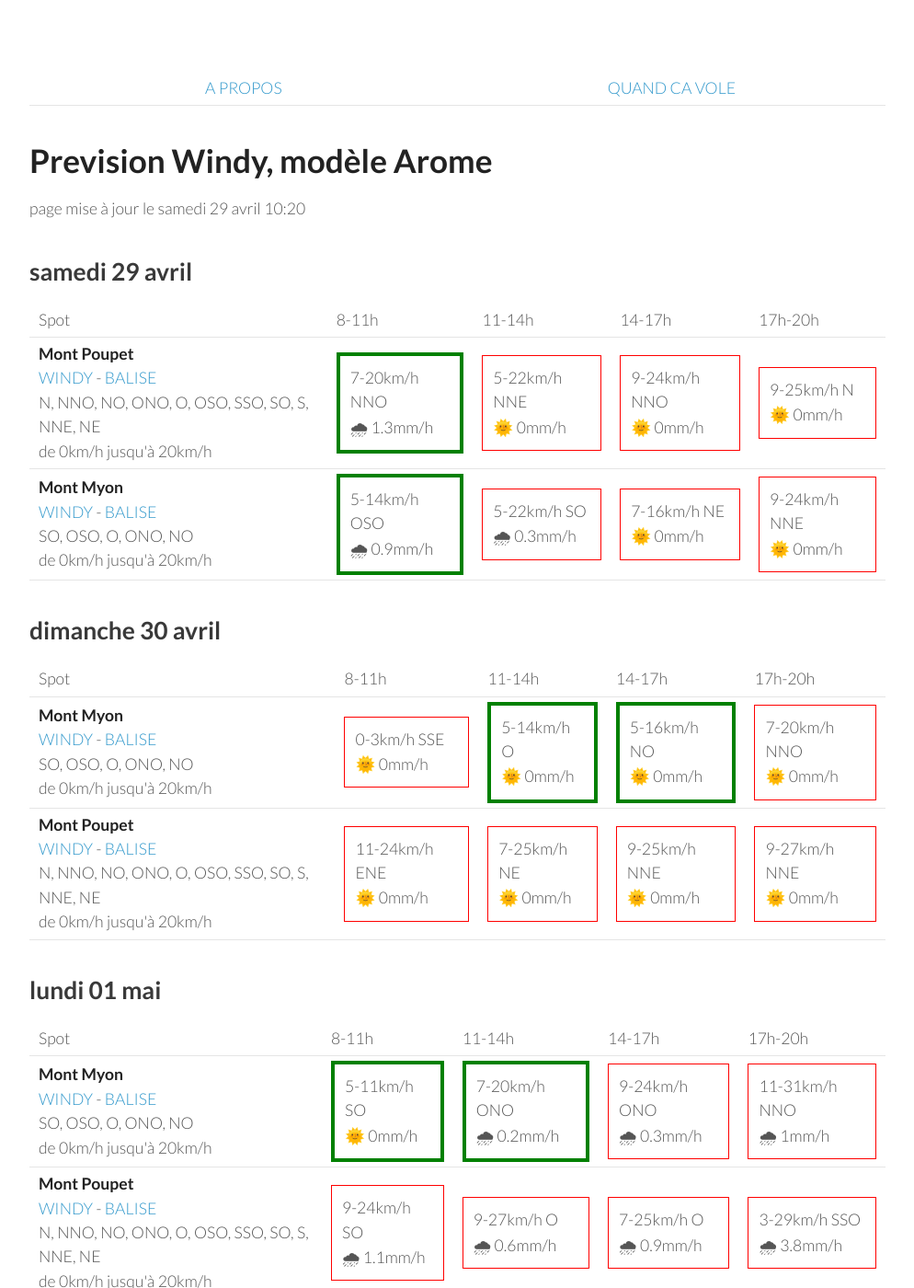
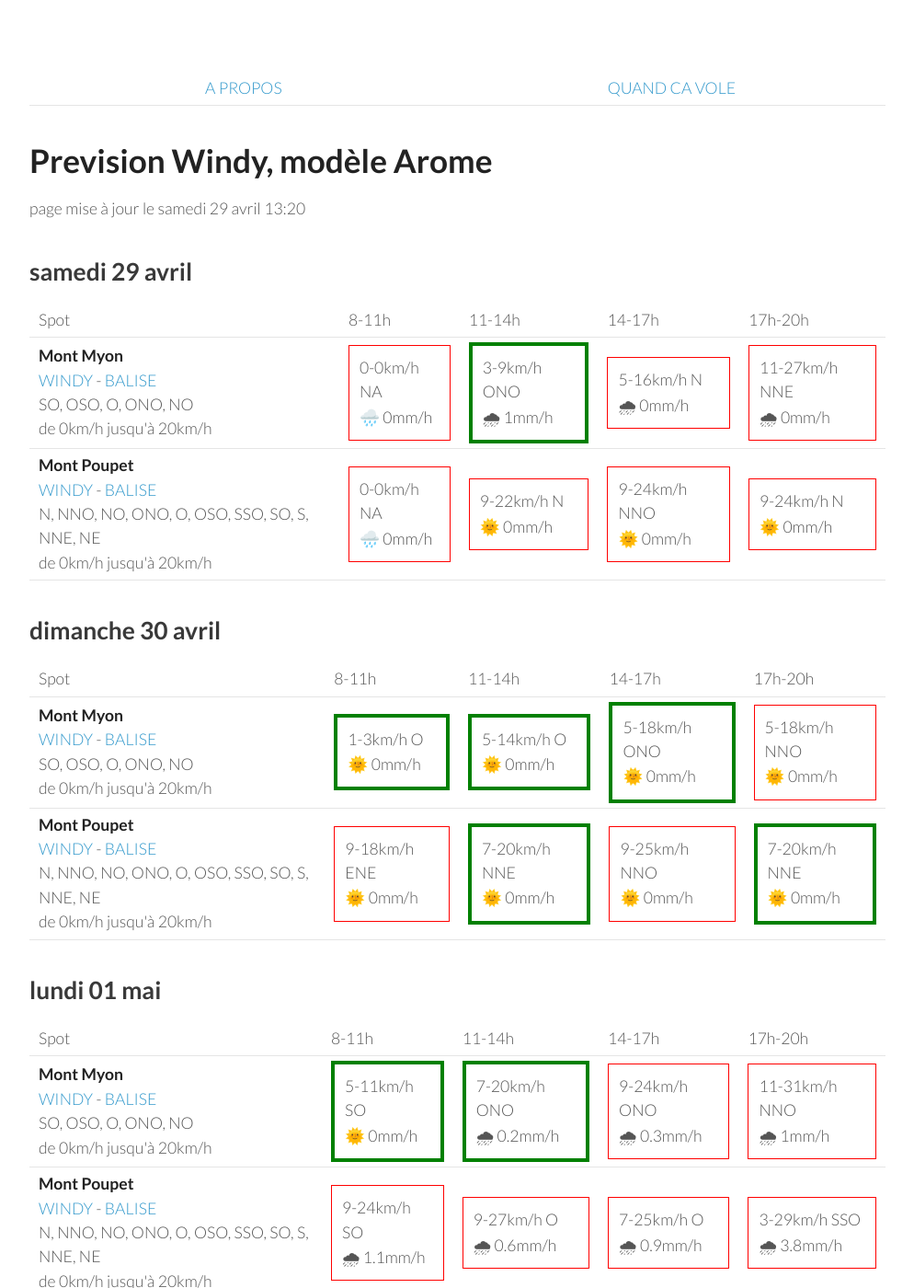
Before and after one commit to parapente-dans-le-nord/parapente-dans-le-nord.github.io, a Jekyll site: the page built from jura.markdown, in a window 1280 px wide and 1400 px high. Shown: the whole window at 92% size, without its empty margins (26-1020 px from the left). Built offline with Jekyll 4.4.1, drawn with Linux system fonts in a browser that asks for light colours.

Commit message:
update index.markdown

```diff
--- a/jura.markdown
+++ b/jura.markdown
@@ -7,7 +7,7 @@ title:  "Tous les spots"
 {: .links}
 
 # Prevision Windy, modèle Arome
-page mise à jour le samedi 29 avril 10:20
+page mise à jour le samedi 29 avril 13:20
 
 ## samedi 29 avril
 
@@ -22,23 +22,21 @@ page mise à jour le samedi 29 avril 10:20
       <td>17h-20h</td>
     </tr>
 <tr>
-        <td><strong>Mont Poupet</strong><br><a href="https://windy.com/46.970/5.876?46.541,5.876,8">WINDY</a> - <span class=""><a href="http://www.balisemeteo.com/balise.php?idBalise=92">BALISE</a> </span><br> <span class="vent-favorable">N, NNO, NO, ONO, O, OSO, SSO, SO, S, NNE, NE</span><br><span class="force-vent">de 0km/h jusqu'à 20km/h</span> </td>
+        <td><strong>Mont Myon</strong><br><a href="https://windy.com/46.331/5.397?45.898,5.394,8,m:eWoagj8">WINDY</a> - <span class=""><a href="http://www.balisemeteo.com/balise.php?idBalise=70">BALISE</a> </span><br> <span class="vent-favorable">SO, OSO, O, ONO, NO</span><br><span class="force-vent">de 0km/h jusqu'à 20km/h</span> </td>
 
-            <td><div class="flyable"><p>7-20km/h NNO</p><p>🌧 1.3mm/h</p></div></td>
-            <td><div class="not-flyable"><p>5-22km/h NNE</p><p>🌞 0mm/h</p></div></td>
-            <td><div class="not-flyable"><p>9-24km/h NNO</p><p>🌞 0mm/h</p></div></td>
-            <td><div class="not-flyable"><p>9-25km/h N</p><p>🌞 0mm/h</p></div></td>
-
+            <td><div class="not-flyable"><p>0-0km/h NA</p><p>🌧️ 0mm/h</p></div></td>
+            <td><div class="flyable"><p>3-9km/h ONO</p><p>🌧 1mm/h</p></div></td>
+            <td><div class="not-flyable"><p>5-16km/h N</p><p>🌧 0mm/h</p></div></td>
+            <td><div class="not-flyable"><p>11-27km/h NNE</p><p>🌧 0mm/h</p></div></td>
 
     </tr>
 <tr>
-        <td><strong>Mont Myon</strong><br><a href="https://windy.com/46.331/5.397?45.898,5.394,8,m:eWoagj8">WINDY</a> - <span class=""><a href="http://www.balisemeteo.com/balise.php?idBalise=70">BALISE</a> </span><br> <span class="vent-favorable">SO, OSO, O, ONO, NO</span><br><span class="force-vent">de 0km/h jusqu'à 20km/h</span> </td>
+        <td><strong>Mont Poupet</strong><br><a href="https://windy.com/46.970/5.876?46.541,5.876,8">WINDY</a> - <span class=""><a href="http://www.balisemeteo.com/balise.php?idBalise=92">BALISE</a> </span><br> <span class="vent-favorable">N, NNO, NO, ONO, O, OSO, SSO, SO, S, NNE, NE</span><br><span class="force-vent">de 0km/h jusqu'à 20km/h</span> </td>
 
-            <td><div class="flyable"><p>5-14km/h OSO</p><p>🌧 0.9mm/h</p></div></td>
-            <td><div class="not-flyable"><p>5-22km/h SO</p><p>🌧 0.3mm/h</p></div></td>
-            <td><div class="not-flyable"><p>7-16km/h NE</p><p>🌞 0mm/h</p></div></td>
-            <td><div class="not-flyable"><p>9-24km/h NNE</p><p>🌞 0mm/h</p></div></td>
-
+            <td><div class="not-flyable"><p>0-0km/h NA</p><p>🌧️ 0mm/h</p></div></td>
+            <td><div class="not-flyable"><p>9-22km/h N</p><p>🌞 0mm/h</p></div></td>
+            <td><div class="not-flyable"><p>9-24km/h NNO</p><p>🌞 0mm/h</p></div></td>
+            <td><div class="not-flyable"><p>9-24km/h N</p><p>🌞 0mm/h</p></div></td>
 
     </tr>
 
@@ -60,20 +58,20 @@ page mise à jour le samedi 29 avril 10:20
 <tr>
         <td><strong>Mont Myon</strong><br><a href="https://windy.com/46.331/5.397?45.898,5.394,8,m:eWoagj8">WINDY</a> - <span class=""><a href="http://www.balisemeteo.com/balise.php?idBalise=70">BALISE</a> </span><br> <span class="vent-favorable">SO, OSO, O, ONO, NO</span><br><span class="force-vent">de 0km/h jusqu'à 20km/h</span> </td>
 
-            <td><div class="not-flyable"><p>0-3km/h SSE</p><p>🌞 0mm/h</p></div></td>
+            <td><div class="flyable"><p>1-3km/h O</p><p>🌞 0mm/h</p></div></td>
             <td><div class="flyable"><p>5-14km/h O</p><p>🌞 0mm/h</p></div></td>
-            <td><div class="flyable"><p>5-16km/h NO</p><p>🌞 0mm/h</p></div></td>
-            <td><div class="not-flyable"><p>7-20km/h NNO</p><p>🌞 0mm/h</p></div></td>
+            <td><div class="flyable"><p>5-18km/h ONO</p><p>🌞 0mm/h</p></div></td>
+            <td><div class="not-flyable"><p>5-18km/h NNO</p><p>🌞 0mm/h</p></div></td>
 
 
     </tr>
 <tr>
         <td><strong>Mont Poupet</strong><br><a href="https://windy.com/46.970/5.876?46.541,5.876,8">WINDY</a> - <span class=""><a href="http://www.balisemeteo.com/balise.php?idBalise=92">BALISE</a> </span><br> <span class="vent-favorable">N, NNO, NO, ONO, O, OSO, SSO, SO, S, NNE, NE</span><br><span class="force-vent">de 0km/h jusqu'à 20km/h</span> </td>
 
-            <td><div class="not-flyable"><p>11-24km/h ENE</p><p>🌞 0mm/h</p></div></td>
-            <td><div class="not-flyable"><p>7-25km/h NE</p><p>🌞 0mm/h</p></div></td>
-            <td><div class="not-flyable"><p>9-25km/h NNE</p><p>🌞 0mm/h</p></div></td>
-            <td><div class="not-flyable"><p>9-27km/h NNE</p><p>🌞 0mm/h</p></div></td>
+            <td><div class="not-flyable"><p>9-18km/h ENE</p><p>🌞 0mm/h</p></div></td>
+            <td><div class="flyable"><p>7-20km/h NNE</p><p>🌞 0mm/h</p></div></td>
+            <td><div class="not-flyable"><p>9-25km/h NNO</p><p>🌞 0mm/h</p></div></td>
+            <td><div class="flyable"><p>7-20km/h NNE</p><p>🌞 0mm/h</p></div></td>
 
 
     </tr>
```
